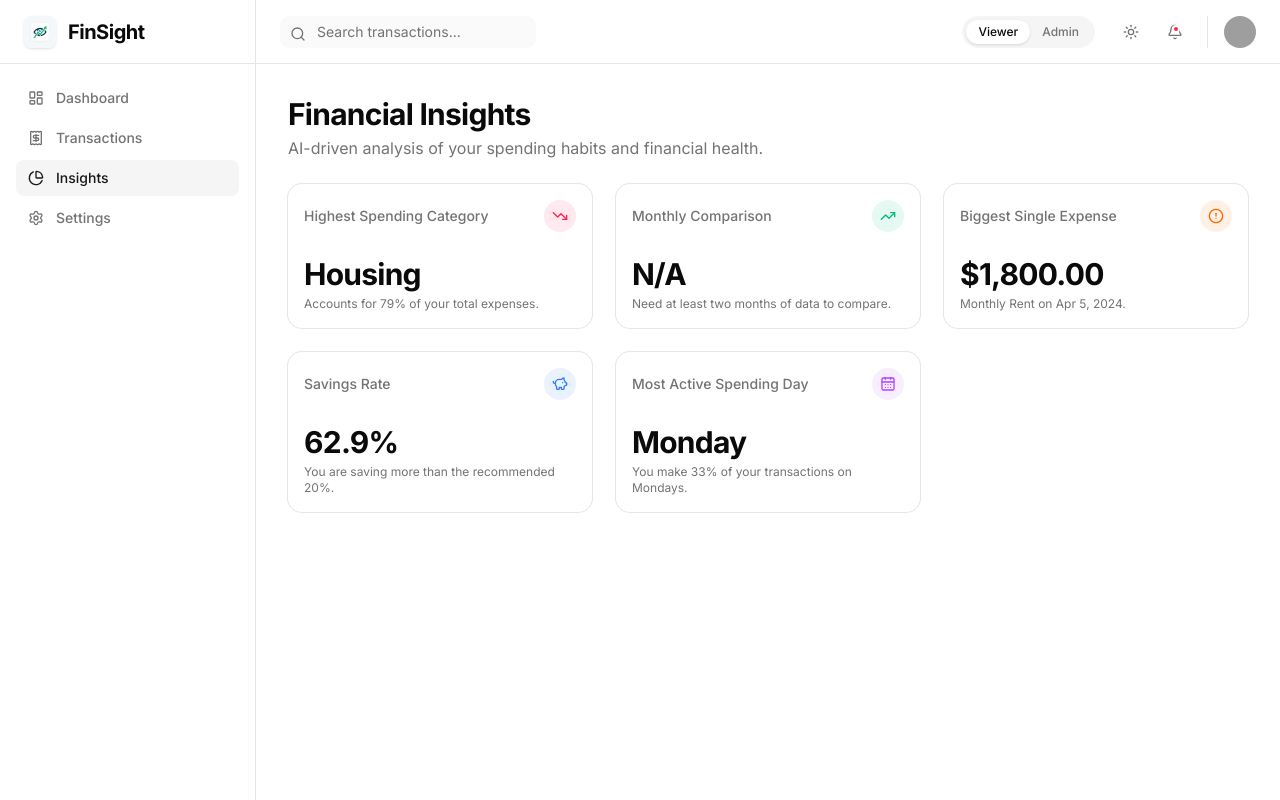
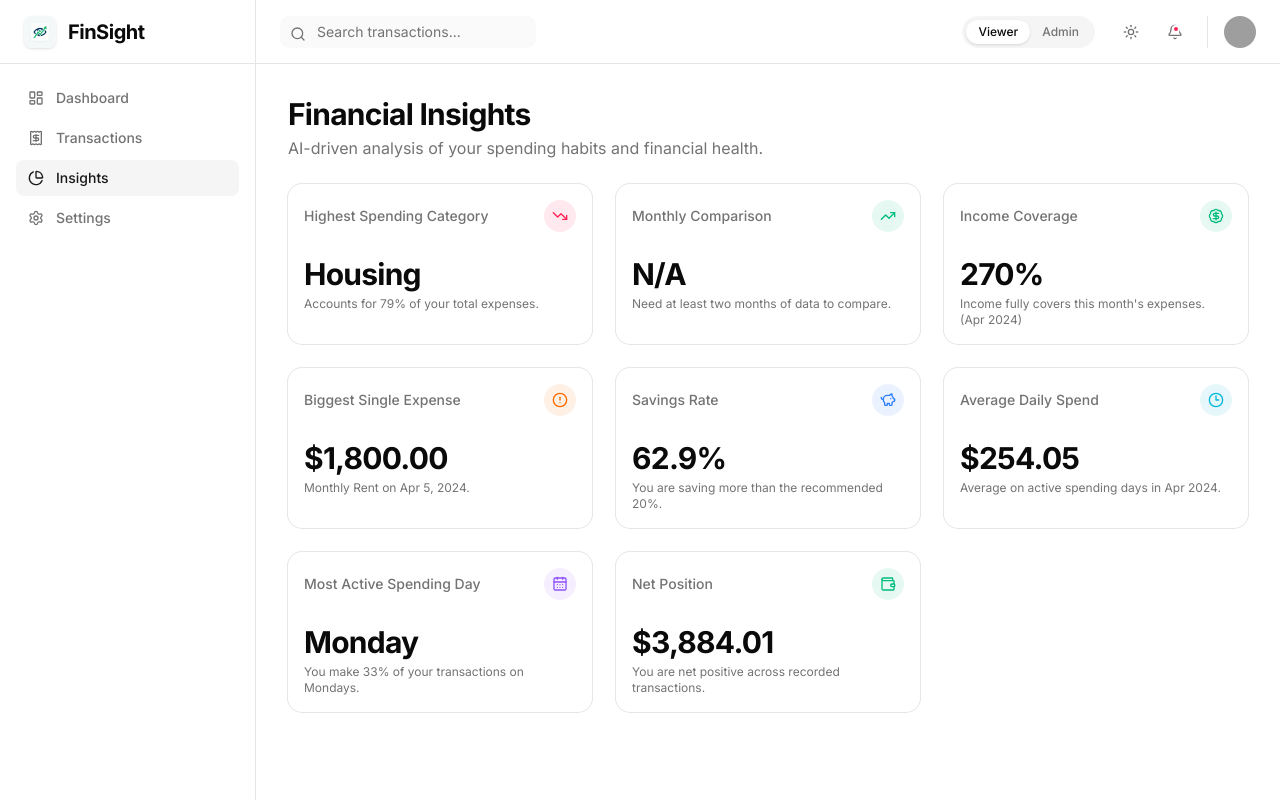
Before and after one commit to nksmanya/FinSight, a Next.js app: page /insights in a window 1280 px wide. Built offline with nearby package versions, Linux system fonts and the light colour scheme; grey boxes are pictures that could not be loaded.

Commit message:
Settings Added

```diff
--- a/components/insights/InsightsGrid.tsx
+++ b/components/insights/InsightsGrid.tsx
@@ -6,9 +6,11 @@ import {
   TrendingDown,
   PiggyBank,
   CalendarDays,
-  Flame,
+  Wallet,
   AlertCircle,
-  Activity
+  Activity,
+  Clock3,
+  BadgeDollarSign,
 } from 'lucide-react';
 import { formatCurrency } from '@/lib/mock-data';
 import { useGlobalTransactions } from '@/context/TransactionContext';
@@ -16,15 +18,26 @@ import { useGlobalTransactions } from '@/context/TransactionContext';
 export function InsightsGrid() {
   const { data } = useGlobalTransactions();
 
+  if (data.length === 0) {
+    return (
+      <div className="rounded-xl border bg-card p-8 text-center">
+        <h2 className="text-lg font-semibold">No insights yet</h2>
+        <p className="mt-2 text-sm text-muted-foreground">
+          Add a few income and expense transactions to unlock spending patterns and monthly trends.
+        </p>
+      </div>
+    );
+  }
+
   // Filter basic types
-  const expenses = data.filter(t => t.type === 'expense');
-  const incomes = data.filter(t => t.type === 'income');
+  const expenses = data.filter((t) => t.type === 'expense');
+  const incomes = data.filter((t) => t.type === 'income');
   const totalExpenses = expenses.reduce((acc, t) => acc + t.amount, 0);
   const totalIncome = incomes.reduce((acc, t) => acc + t.amount, 0);
 
   // 1. Highest Spending Category
   const categoryMap = new Map<string, number>();
-  expenses.forEach(t => categoryMap.set(t.category, (categoryMap.get(t.category) || 0) + t.amount));
+  expenses.forEach((t) => categoryMap.set(t.category, (categoryMap.get(t.category) || 0) + t.amount));
   let topCategory = 'None';
   let topCategoryAmount = 0;
   categoryMap.forEach((amount, cat) => {
@@ -37,7 +50,7 @@ export function InsightsGrid() {
 
   // 2. Biggest Single Expense
   let biggestExpense = expenses.length > 0 ? expenses[0] : null;
-  expenses.forEach(t => {
+  expenses.forEach((t) => {
     if (t.amount > (biggestExpense?.amount || 0)) biggestExpense = t;
   });
 
@@ -47,7 +60,7 @@ export function InsightsGrid() {
   // 4. Most Active Spending Day
   const dayName = ['Sunday', 'Monday', 'Tuesday', 'Wednesday', 'Thursday', 'Friday', 'Saturday'];
   const dayCounts = [0, 0, 0, 0, 0, 0, 0];
-  expenses.forEach(t => {
+  expenses.forEach((t) => {
     const d = new Date(t.date).getDay();
     dayCounts[d]++;
   });
@@ -58,9 +71,9 @@ export function InsightsGrid() {
   const topDayName = expenses.length > 0 ? dayName[topDayIndex] : 'None';
   const topDayPercentage = expenses.length > 0 ? Math.round((dayCounts[topDayIndex] / expenses.length) * 100) : 0;
 
-  // 5. Monthly Comparison
+  // 5. Monthly Comparison (based on most recent month present in data)
   let latestDate = new Date(0);
-  expenses.forEach(t => {
+  data.forEach((t) => {
     const d = new Date(t.date);
     if (d > latestDate) latestDate = d;
   });
@@ -69,14 +82,21 @@ export function InsightsGrid() {
 
   let currentMonthExpenses = 0;
   let previousMonthExpenses = 0;
+  let currentMonthIncome = 0;
 
-  expenses.forEach(t => {
+  data.forEach((t) => {
     const d = new Date(t.date);
-    if (d.getFullYear() === currentYear) {
-      if (d.getMonth() === currentMonthIdx) currentMonthExpenses += t.amount;
-      else if (d.getMonth() === currentMonthIdx - 1) previousMonthExpenses += t.amount;
-    } else if (d.getFullYear() === currentYear - 1 && currentMonthIdx === 0 && d.getMonth() === 11) {
-      previousMonthExpenses += t.amount;
+    const isCurrentMonth = d.getFullYear() === currentYear && d.getMonth() === currentMonthIdx;
+    const isPreviousMonthSameYear = d.getFullYear() === currentYear && d.getMonth() === currentMonthIdx - 1;
+    const isPreviousMonthCrossYear = d.getFullYear() === currentYear - 1 && currentMonthIdx === 0 && d.getMonth() === 11;
+
+    if (t.type === 'expense') {
+      if (isCurrentMonth) currentMonthExpenses += t.amount;
+      else if (isPreviousMonthSameYear || isPreviousMonthCrossYear) previousMonthExpenses += t.amount;
+    }
+
+    if (t.type === 'income' && isCurrentMonth) {
+      currentMonthIncome += t.amount;
     }
   });
 
@@ -97,6 +117,30 @@ export function InsightsGrid() {
       ? 'You spent more this month compared to last month.'
       : 'You spent less this month compared to last month. Great job!';
 
+  // 6. Income Coverage (Current Month)
+  const incomeCoverage = currentMonthExpenses > 0
+    ? (currentMonthIncome / currentMonthExpenses) * 100
+    : 0;
+  const incomeCoverageDesc = currentMonthExpenses === 0
+    ? 'No expenses recorded for the latest month in your data.'
+    : incomeCoverage >= 100
+      ? 'Income fully covers this month\'s expenses.'
+      : 'Income does not fully cover this month\'s expenses.';
+
+  // 7. Daily Burn Rate (Current Month)
+  const daysWithExpenseEntries = new Set(
+    expenses
+      .filter((t) => {
+        const d = new Date(t.date);
+        return d.getFullYear() === currentYear && d.getMonth() === currentMonthIdx;
+      })
+      .map((t) => new Date(t.date).toISOString().split('T')[0])
+  ).size;
+
+  const dailyBurnRate = daysWithExpenseEntries > 0 ? currentMonthExpenses / daysWithExpenseEntries : 0;
+
+  const monthlyLabel = latestDate.toLocaleDateString('en-US', { month: 'short', year: 'numeric' });
+
   const insights = [
     {
       title: 'Highest Spending Category',
@@ -113,6 +157,15 @@ export function InsightsGrid() {
       colorClass: monthlyChange > 0 ? 'bg-orange-500/10 text-orange-500 [&>svg]:text-orange-500' : 'bg-emerald-500/10 text-emerald-500 [&>svg]:text-emerald-500',
     },
     {
+      title: 'Income Coverage',
+      value: currentMonthExpenses > 0 ? `${incomeCoverage.toFixed(0)}%` : 'N/A',
+      description: `${incomeCoverageDesc} (${monthlyLabel})`,
+      icon: BadgeDollarSign,
+      colorClass: incomeCoverage >= 100
+        ? 'bg-emerald-500/10 text-emerald-500 [&>svg]:text-emerald-500'
+        : 'bg-amber-500/10 text-amber-500 [&>svg]:text-amber-500',
+    },
+    {
       title: 'Biggest Single Expense',
       value: biggestExpense ? formatCurrency(biggestExpense.amount) : '$0.00',
       description: biggestExpense
@@ -123,19 +176,44 @@ export function InsightsGrid() {
     },
     {
       title: 'Savings Rate',
-      value: `${savingsRate.toFixed(1)}%`,
-      description: savingsRate > 20 ? 'You are saving more than the recommended 20%.' : 'Consider finding areas to cut costs to reach 20%.',
+      value: totalIncome > 0 ? `${savingsRate.toFixed(1)}%` : 'N/A',
+      description: totalIncome > 0
+        ? savingsRate > 20
+          ? 'You are saving more than the recommended 20%.'
+          : 'Consider finding areas to cut costs to reach 20%.'
+        : 'Add income entries to calculate savings rate.',
       icon: PiggyBank,
       colorClass: 'bg-blue-500/10 text-blue-500 [&>svg]:text-blue-500',
+    },
+    {
+      title: 'Average Daily Spend',
+      value: daysWithExpenseEntries > 0 ? formatCurrency(dailyBurnRate) : 'N/A',
+      description: daysWithExpenseEntries > 0
+        ? `Average on active spending days in ${monthlyLabel}.`
+        : `No expense activity in ${monthlyLabel}.`,
+      icon: Clock3,
+      colorClass: 'bg-cyan-500/10 text-cyan-500 [&>svg]:text-cyan-500',
     },
     {
       title: 'Most Active Spending Day',
       value: topDayName,
       description: expenses.length > 0 ? `You make ${topDayPercentage}% of your transactions on ${topDayName}s.` : 'Insufficient data.',
       icon: CalendarDays,
-      colorClass: 'bg-purple-500/10 text-purple-500 [&>svg]:text-purple-500',
+      colorClass: 'bg-violet-500/10 text-violet-500 [&>svg]:text-violet-500',
+    },
+    {
+      title: 'Net Position',
+      value: formatCurrency(totalIncome - totalExpenses),
+      description: totalIncome >= totalExpenses
+        ? 'You are net positive across recorded transactions.'
+        : 'Expenses currently exceed income in recorded transactions.',
+      icon: Wallet,
+      colorClass: totalIncome >= totalExpenses
+        ? 'bg-emerald-500/10 text-emerald-500 [&>svg]:text-emerald-500'
+        : 'bg-rose-500/10 text-rose-500 [&>svg]:text-rose-500',
     }
   ];
+
   return (
     <div className="grid grid-cols-1 md:grid-cols-2 xl:grid-cols-3 gap-6">
       {insights.map((insight) => (
```
Also changed, not shown: 1 other file (tests, documents, lock files or other folders).
